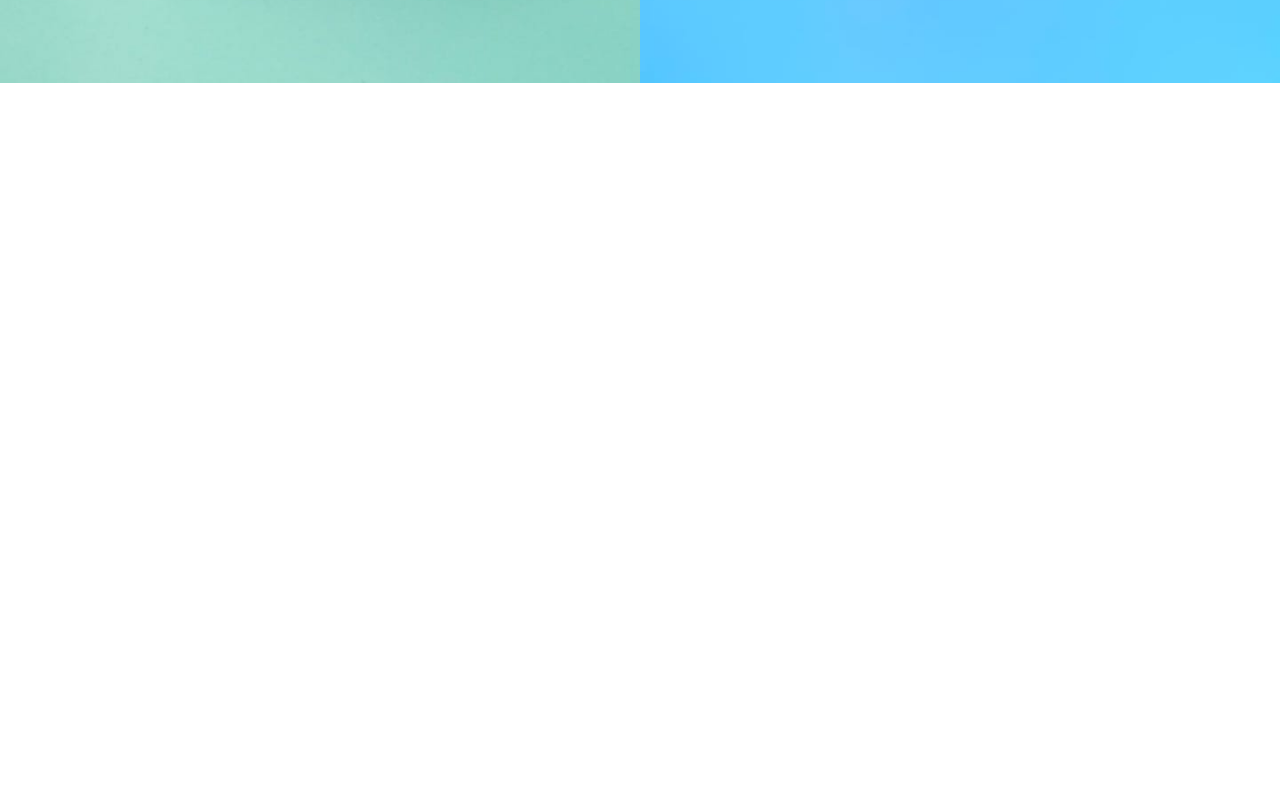
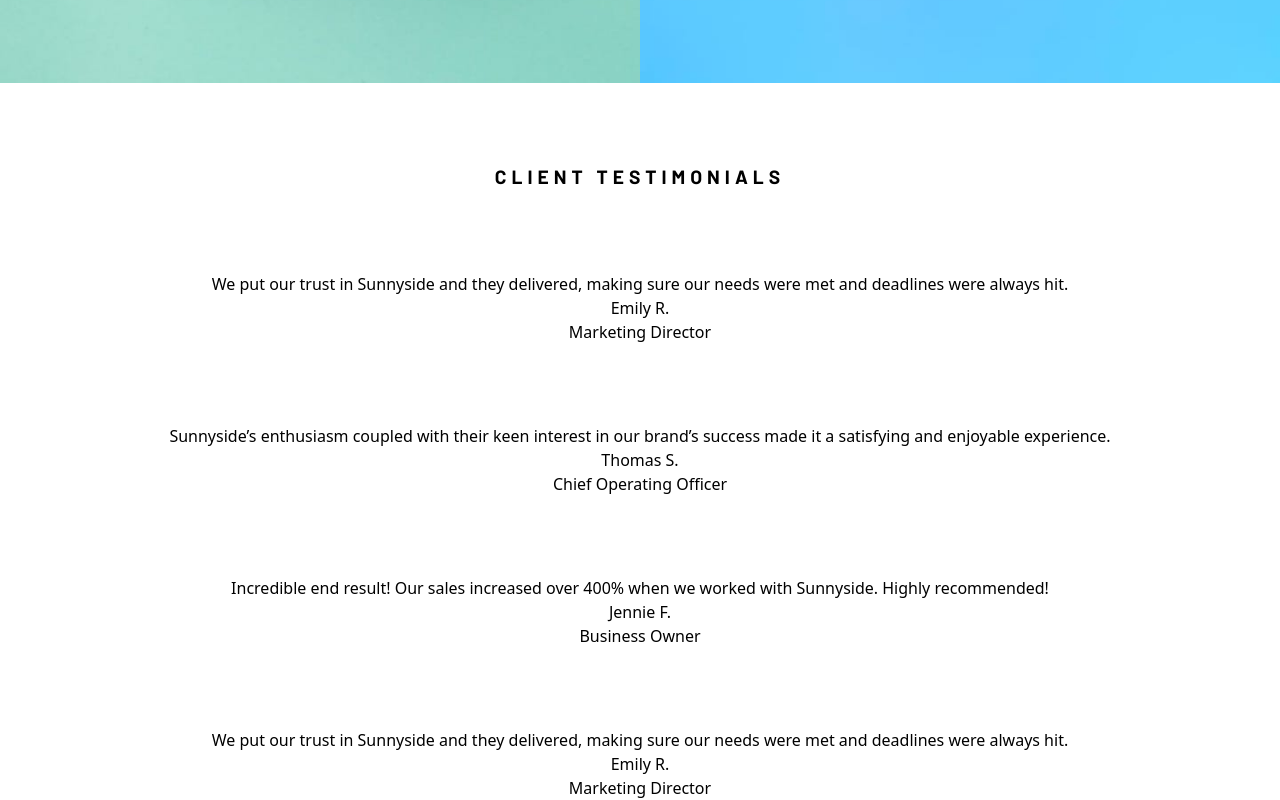
Before and after one commit to elClassico-eng/Sunnyside, a React (Vite) app: page / in a window 1280 px wide. Shown: the part 2000-2800 px from the top of the page. Before the commit the page ends 2083 px from the top, so only its background shows below. Built offline with nearby package versions, Linux system fonts and the light colour scheme.

Commit message:
Стилизация slider

```diff
--- a/src/components/Main/Main.jsx
+++ b/src/components/Main/Main.jsx
@@ -1,5 +1,7 @@
 import React from "react";
 import { motion } from "framer-motion";
+
+import { ReviewSection } from "./ReviewSection/ReviewSection";
 import { CardDescription } from "./CardDescription/CardDescription";
 
 import { cardData } from "../../data/cardMain";
@@ -10,7 +12,7 @@ export const Main = () => {
 
     return (
         <motion.main>
-            <section className="grid grid-cols-2 grid-rows-3">
+            <section className="grid grid-cols-2 grid-rows-3 mb-20">
                 {cardData.map(({ title, description, bgImage }, index) => (
                     <motion.div
                         initial={{ opacity: 0, y: 20 }}
@@ -30,7 +32,7 @@ export const Main = () => {
                 ))}
             </section>
 
-            <section className="reviews-section"></section>
+            <ReviewSection />
             <section className="gallery-section"></section>
         </motion.main>
     );
--- /dev/null
+++ b/src/components/Main/ReviewSection/ReviewCard.jsx
@@ -0,0 +1,24 @@
+import React from "react";
+
+import { reviews } from "../../../data/reviews.js";
+
+export const ReviewCard = () => {
+    return (
+        <>
+            {reviews.map(({ id, name, position, blockquote, avatar }) => (
+                <article key={id}>
+                    <div
+                        className={`bg-${
+                            avatar || ""
+                        } w-20 h-20 bg-cover bg-center bg-no-repeat rounded-full`}
+                    ></div>
+                    <blockquote>{blockquote}</blockquote>
+                    <div className="">
+                        <h3>{name}</h3>
+                        <p>{position}</p>
+                    </div>
+                </article>
+            ))}
+        </>
+    );
+};
--- /dev/null
+++ b/src/components/Main/ReviewSection/ReviewSection.jsx
@@ -0,0 +1,14 @@
+import React from "react";
+
+import { ReviewCard } from "./ReviewCard";
+
+export const ReviewSection = () => {
+    return (
+        <section className="flex flex-col text-center">
+            <h3 className="font-fontAdditional text-clamp-extra-xs font-bold tracking-[5px] uppercase">
+                Client testimonials
+            </h3>
+            <ReviewCard />
+        </section>
+    );
+};
--- /dev/null
+++ b/src/data/reviews.js
@@ -0,0 +1,34 @@
+export const reviews = [
+    {
+        id: 1,
+        name: "Emily R.",
+        position: "Marketing Director",
+        blockquote:
+            "We put our trust in Sunnyside and they delivered, making sure our needs were met and deadlines were always hit.",
+        avatar: "avatarReviewEmily",
+    },
+    {
+        id: 2,
+        name: "Thomas S.",
+        position: "Chief Operating Officer",
+        blockquote:
+            "Sunnyside’s enthusiasm coupled with their keen interest in our brand’s success made it a satisfying and enjoyable experience.",
+        avatar: "avatarReviewThomas",
+    },
+    {
+        id: 3,
+        name: "Jennie F.",
+        position: "Business Owner",
+        blockquote:
+            "Incredible end result! Our sales increased over 400% when we worked with Sunnyside. Highly recommended!",
+        avatar: "avatarReviewJennie",
+    },
+    {
+        id: 4,
+        name: "Emily R.",
+        position: "Marketing Director",
+        blockquote:
+            "We put our trust in Sunnyside and they delivered, making sure our needs were met and deadlines were always hit.",
+        avatar: "avatarReviewEmily",
+    },
+];
--- a/tailwind.config.js
+++ b/tailwind.config.js
@@ -30,6 +30,7 @@ module.exports = {
             fontAdditional: ["Barlow", "serif"],
         },
         fontSize: {
+            "clamp-extra-xs": "clamp(.9rem, 4vw, 1.2rem)",
             "clamp-xs": "clamp(1rem, 1.3vw, 1.2rem)",
             "clamp-sm": "clamp(1rem, 5vw, 3rem)",
             "clamp-lg": "clamp(2rem, 8vw, 10rem)",
@@ -44,6 +45,9 @@ module.exports = {
                 "url('./src/assets/images/desktop/image-graphic-design.jpg')",
             mainCardImage4:
                 "url('./src/assets/images/desktop/image-photography.jpg')",
+            avatarReviewEmily: "url('./src/assets/images/image-emily.jpg')",
+            avatarReviewJennie: "url('./src/assets/images/image-jennie.jpg')",
+            avatarReviewThomas: "url('./src/assets/images/image-thomas.jpg')",
         },
     },
     plugins: [],
```
